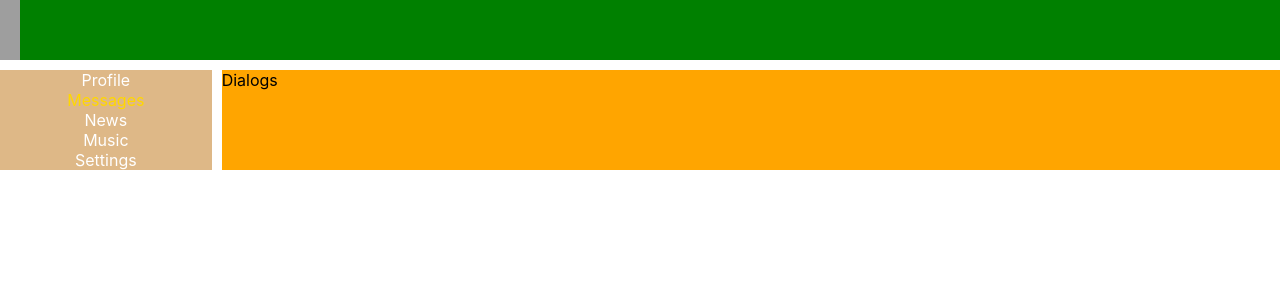
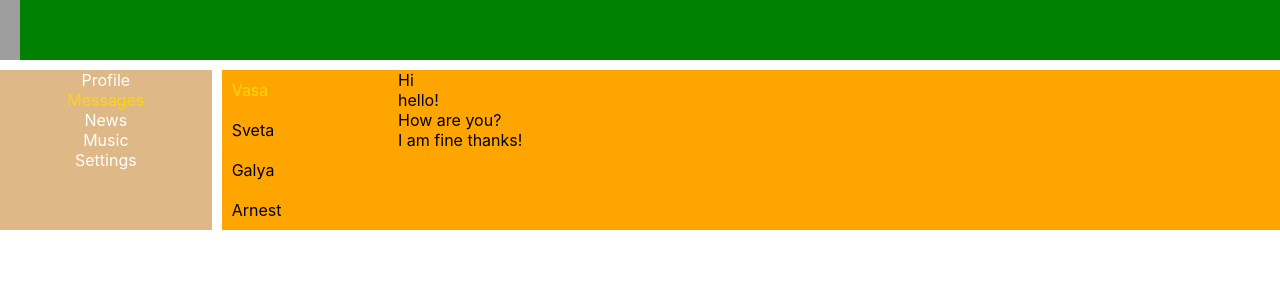
Before and after one commit to Slashchykau/TMBN, a React (Create React App) app: page /dialogs in a window 1280 px wide. Shown: the top 300 px of the page. Built offline with nearby package versions, Linux system fonts and the light colour scheme; grey boxes are pictures that could not be loaded.

Commit message:
create new diarection for dialogs users

```diff
--- a/src/components/Dialogs/Dialogs.jsx
+++ b/src/components/Dialogs/Dialogs.jsx
@@ -1,7 +1,20 @@
 import s from './Dialogs.module.css'
-const Dialogs = (props) => {
+const Dialogs = () => {
     return (
-        <div>Dialogs </div>
+        <div className={s.dialogs}>
+            <div className={s.dialogItems}>
+                <div className={s.dialog + ' ' +s.active}>Vasa</div>
+                <div className={s.dialog}>Sveta</div>
+                <div className={s.dialog}>Galya</div>
+                <div className={s.dialog}>Arnest</div>
+            </div>
+            <div className={s.messages}>
+                <div className={s.message}>Hi</div>
+                <div className={s.message}>hello!</div>
+                <div className={s.message}>How are you?</div>
+                <div className={s.message}>I am fine thanks!</div>
+            </div>
+        </div>
     )
 }
 export default  Dialogs;
--- a/src/components/Dialogs/Dialogs.module.css
+++ b/src/components/Dialogs/Dialogs.module.css
@@ -0,0 +1,26 @@
+.dialogs {
+    display: grid;
+    grid-template-columns: 2fr 10fr;
+}
+
+.dialogsItems {
+}
+
+.dialog {
+    padding: 10px;
+
+
+}
+
+.dialog.active {
+    color: gold;
+
+}
+
+.messages {
+
+}
+
+.message {
+
+}
```
